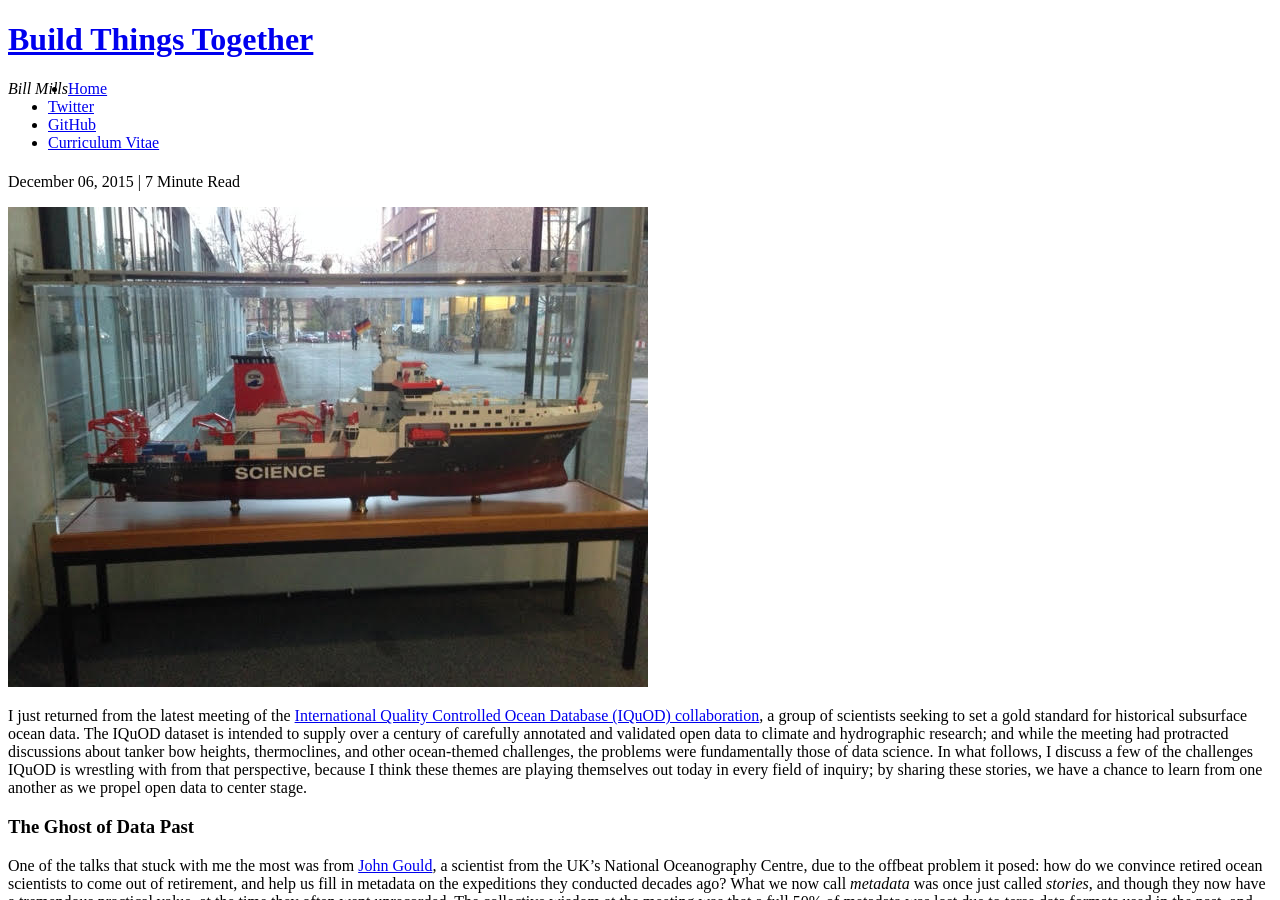
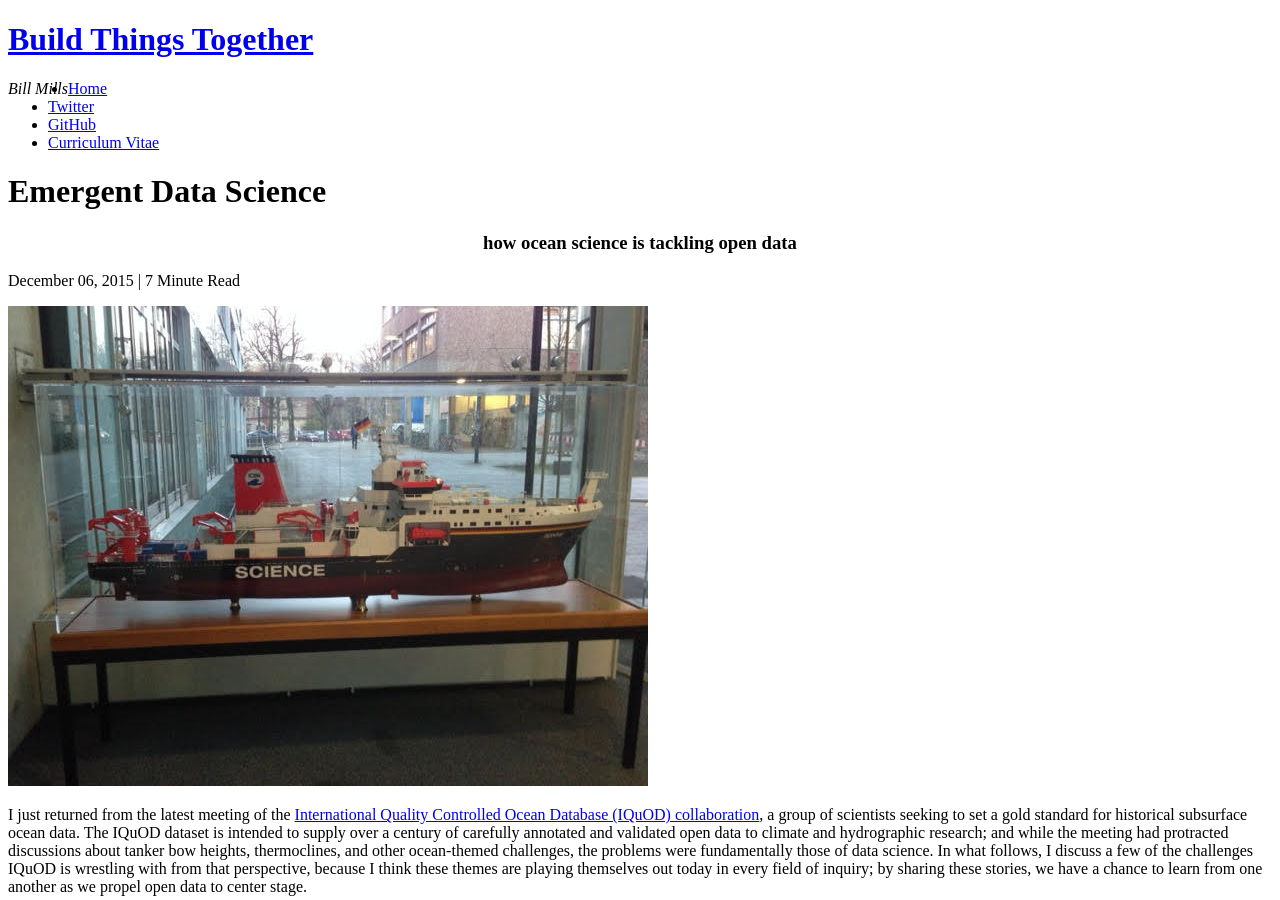
Before and after one commit to bkatiemills/blog, a Jekyll site: the page built from _posts/2015-12-06-IQuOD.markdown, in a window 1280 px wide and 900 px high. Built offline with Jekyll 4.4.1, drawn with Linux system fonts in a browser that asks for light colours; nearby versions of some CDN libraries; Markdown is read by kramdown in place of the engine named in the settings; comment, search, counter and statistics services are not loaded.

Commit message:
iquod title

```diff
--- a/_posts/2015-12-06-IQuOD.markdown
+++ b/_posts/2015-12-06-IQuOD.markdown
@@ -1,7 +1,7 @@
 ---
 layout: post
-title: ""
-subtitle: ""
+title: "Emergent Data Science"
+subtitle: "how ocean science is tackling open data"
 date: 2015-12-06
 permalink: IQuOD-data-science
 ---
```
